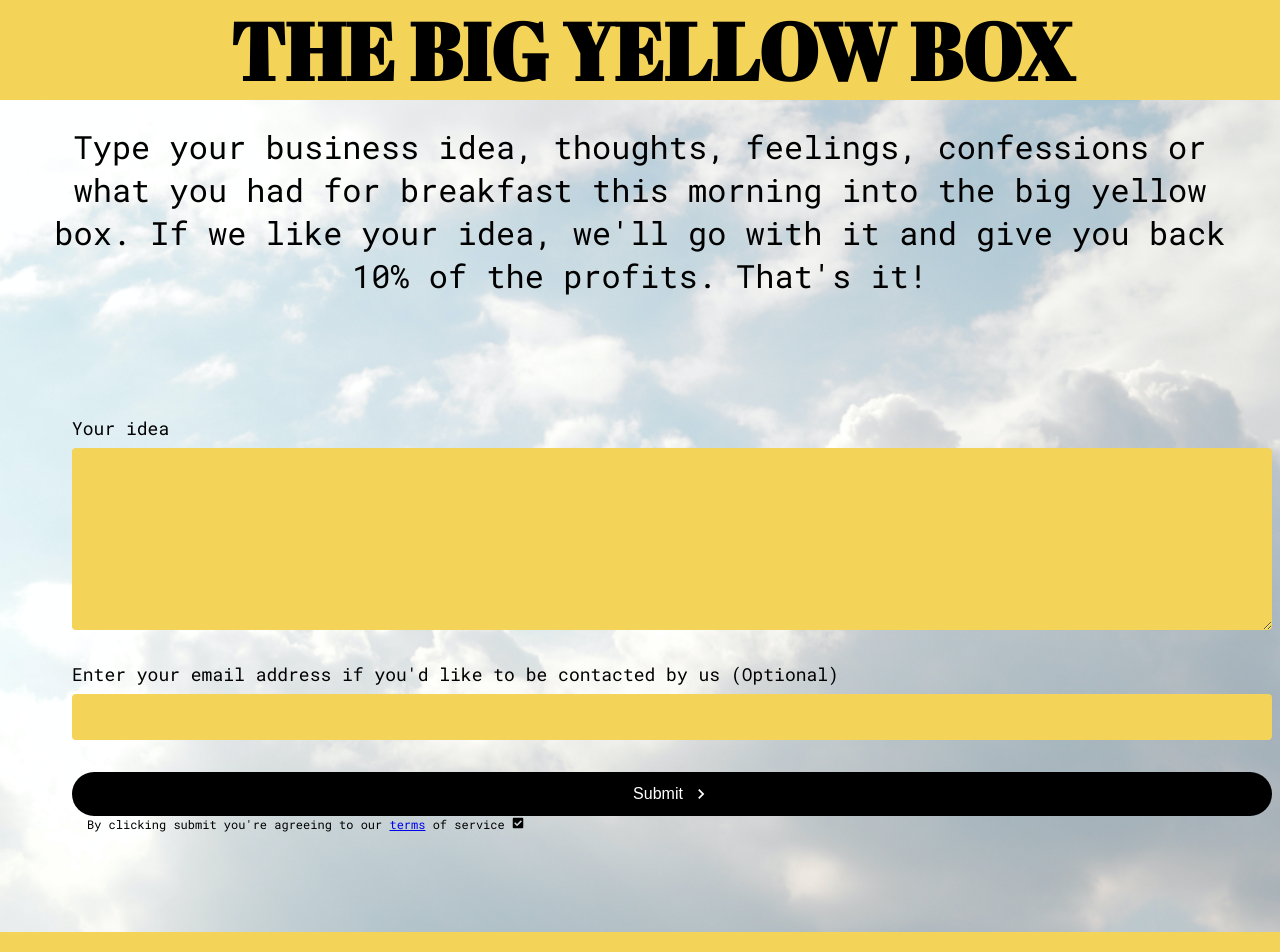
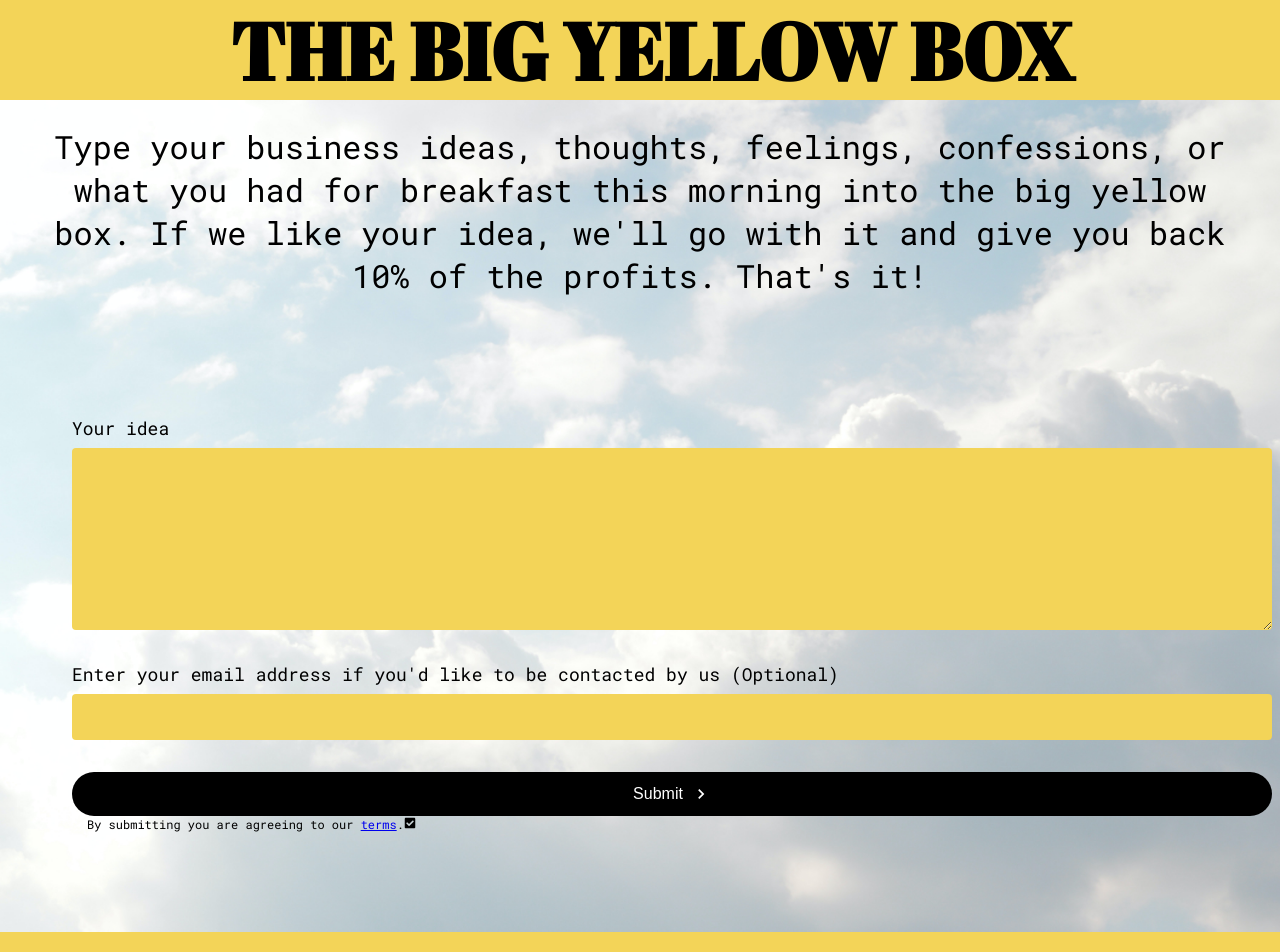
Before and after one commit to AnirbitGhosh/The-Big-Yellow-Box, a Next.js app: page / in a window 1280 px wide. Shown: the top 952 px of the page. Built offline with nearby package versions, Linux system fonts and the light colour scheme.

Commit message:
fixed typos

```diff
--- a/components/HeroSection/index.js
+++ b/components/HeroSection/index.js
@@ -38,7 +38,7 @@ const HeroSection = (props) => {
                 }} >
             </HeroBg>
             <HeroContent>
-                <HeroH1>Type your business idea, thoughts, feelings, confessions or what you had for breakfast this morning into the big yellow box. If we like your idea, we&apos;ll go with it and give you back 10% of the profits. That&apos;s it!</HeroH1>
+                <HeroH1>Type your business ideas, thoughts, feelings, confessions, or what you had for breakfast this morning into the big yellow box. If we like your idea, we&apos;ll go with it and give you back 10% of the profits. That&apos;s it!</HeroH1>
                 <br />
                 <FormWrap>
                     <FormContent>
@@ -68,7 +68,7 @@ const HeroSection = (props) => {
                                 dark='true'>
                                     Submit {hover ? <ArrowForward /> : <ArrowRight />}
                             </FormButton>
-                            <TermsLabel htmlFor='email'>By clicking submit you&apos;re agreeing to our <Link href="/terms">terms</Link> of service <FaCheckSquare /></TermsLabel>
+                            <TermsLabel htmlFor='email'>By submitting you are agreeing to our <Link href="/terms">terms</Link>.<FaCheckSquare /></TermsLabel>
                         </Form>
                     </FormContent>
                 </FormWrap>
```
